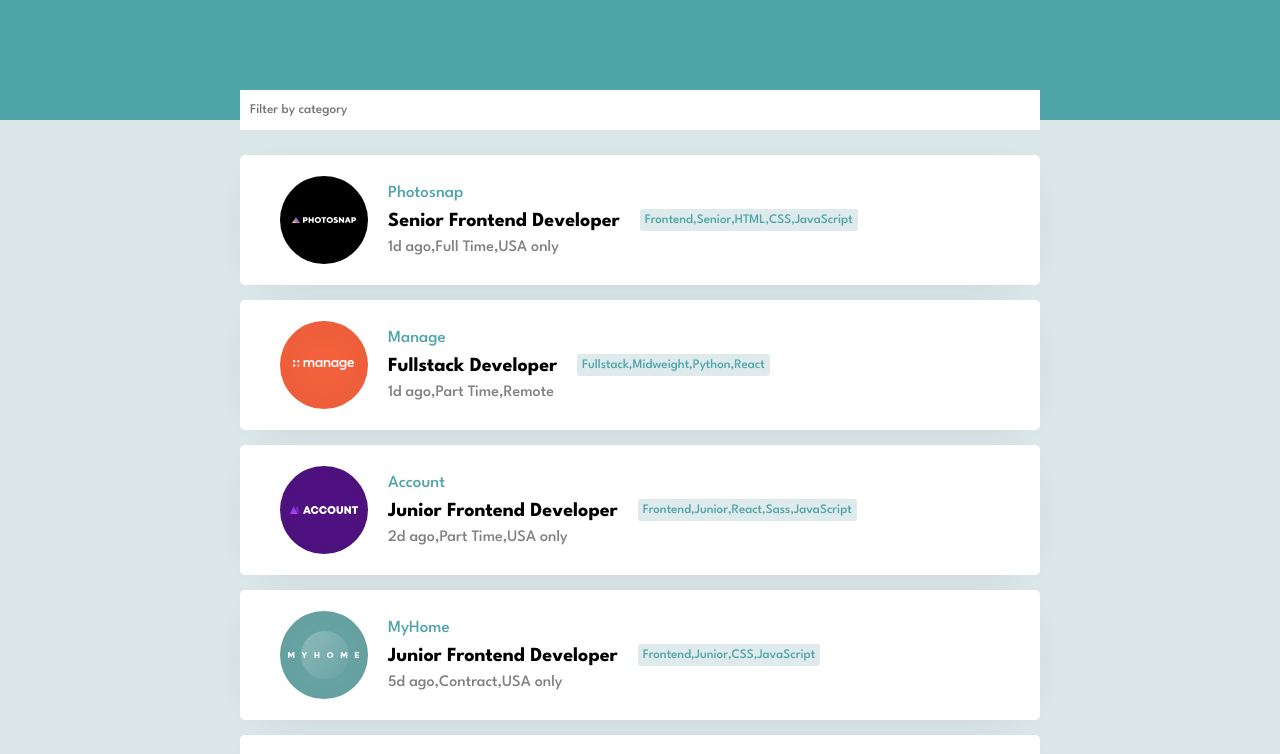
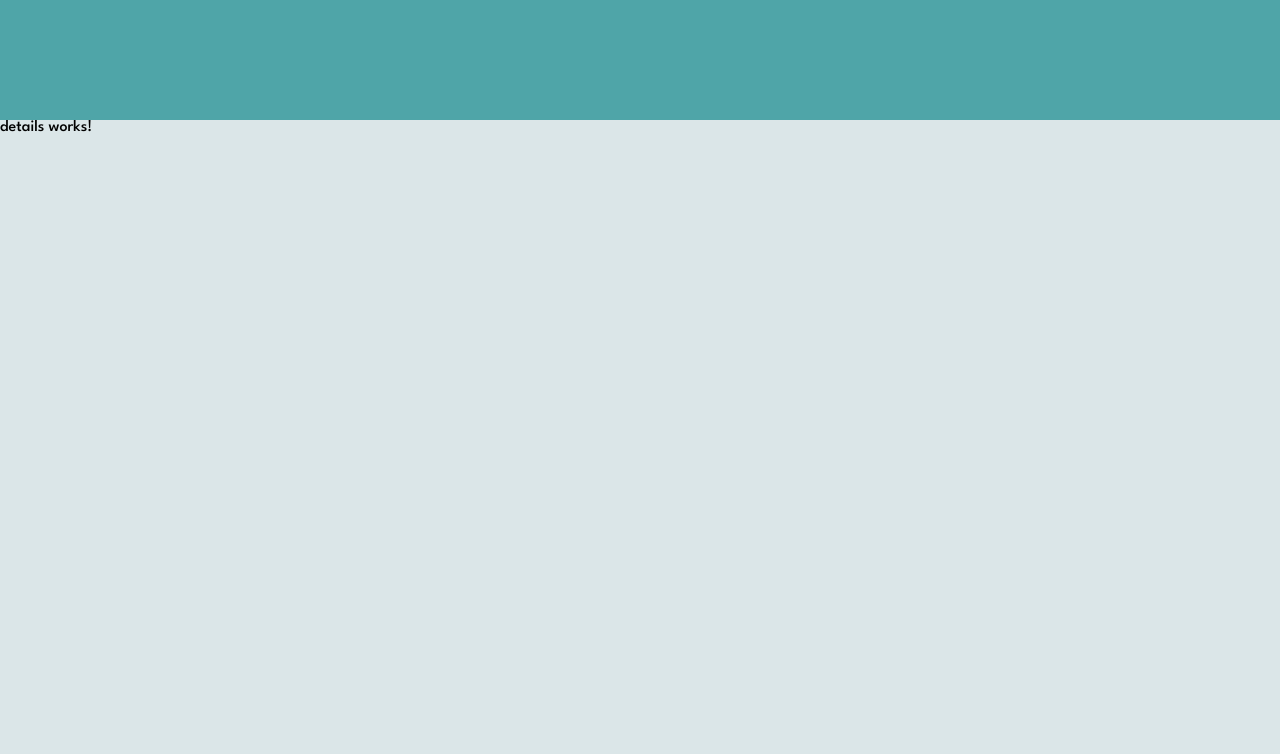
Before and after one commit to simonalorenc/job-listing, an Angular app: page /details/1 in a window 1280 px wide. Before the commit this address led to /. Shown: the top 754 px of the page. Built offline with nearby package versions, Linux system fonts and the light colour scheme.

Commit message:
add detail routing

```diff
--- a/package.json
+++ b/package.json
@@ -6,7 +6,8 @@
     "start": "ng serve",
     "build": "ng build",
     "watch": "ng build --watch --configuration development",
-    "test": "ng test"
+    "test": "ng test",
+    "e2e": "ng e2e"
   },
   "private": true,
   "dependencies": {
--- a/src/app/app.component.html
+++ b/src/app/app.component.html
@@ -1,6 +1,8 @@
-<header class="header"></header>
+<a [routerLink]="['/']">
+  <header class="header"></header>
+</a>
 <main class="main">
   <section class="content">
-    <app-job></app-job>
+    <router-outlet></router-outlet>
   </section>
 </main>
--- a/src/app/app.component.ts
+++ b/src/app/app.component.ts
@@ -1,4 +1,5 @@
 import { Component } from '@angular/core';
+import { RouterModule } from '@angular/router';
 
 @Component({
   selector: 'app-root',
--- a/src/app/app.module.ts
+++ b/src/app/app.module.ts
@@ -5,6 +5,10 @@ import { AppRoutingModule } from './app-routing.module';
 import { AppComponent } from './app.component';
 import { JobOfferComponent } from './job-offer/job-offer.component';
 import { JobComponent } from './job/job.component';
+import { RouterModule } from '@angular/router';
+import { bootstrapApplication,provideProtractorTestingSupport } from '@angular/platform-browser';
+import { provideRouter } from '@angular/router';
+import routeConfig from './routes';
 
 @NgModule({
   declarations: [
@@ -15,8 +19,12 @@ import { JobComponent } from './job/job.component';
     AppRoutingModule,
     JobComponent,
     JobOfferComponent,
+    RouterModule
   ],
-  providers: [],
+  providers: [
+    provideProtractorTestingSupport(),
+    provideRouter(routeConfig)
+  ],
   bootstrap: [AppComponent]
 })
 export class AppModule { }
--- a/src/app/job-offer/job-offer.component.html
+++ b/src/app/job-offer/job-offer.component.html
@@ -8,8 +8,9 @@
       <div class="job-info__position">{{ jobOffer.position }}</div>
       <div class="job-info__time-place">{{ jobOffer.timeCharacters }}</div>
     </div>
-    <div class="job-categories">
-      <div class="job-categories__category">{{ jobOffer.categories }}</div>
-    </div>
   </div>
+  <div class="job-categories">
+    <div class="job-categories__category">{{ jobOffer.categories }}</div>
+  </div>
+  <a [routerLink]="['/details', jobOffer.id]">Read more</a>
 </section>
--- /dev/null
+++ b/src/app/routes.ts
@@ -0,0 +1,17 @@
+import { Routes } from '@angular/router';
+import { JobComponent } from './job/job.component';
+import { DetailsComponent } from './details/details.component';
+const routeConfig: Routes = [
+  {
+    path: '',
+    component: JobComponent,
+    title: 'Job offers page'
+  },
+  {
+    path: 'details/:id',
+    component: DetailsComponent,
+    title: 'Job offer details'
+  }
+];
+
+export default routeConfig;
--- a/src/main.ts
+++ b/src/main.ts
@@ -1,6 +1,7 @@
 import { platformBrowserDynamic } from '@angular/platform-browser-dynamic';
-
 import { AppModule } from './app/app.module';
+import { provideRouter } from '@angular/router';
+import routeConfig from './app/routes';
 
 
 platformBrowserDynamic().bootstrapModule(AppModule)
```
Also changed, not shown: src/app/job-offer/job-offer.component.ts (+6 -1 lines).
